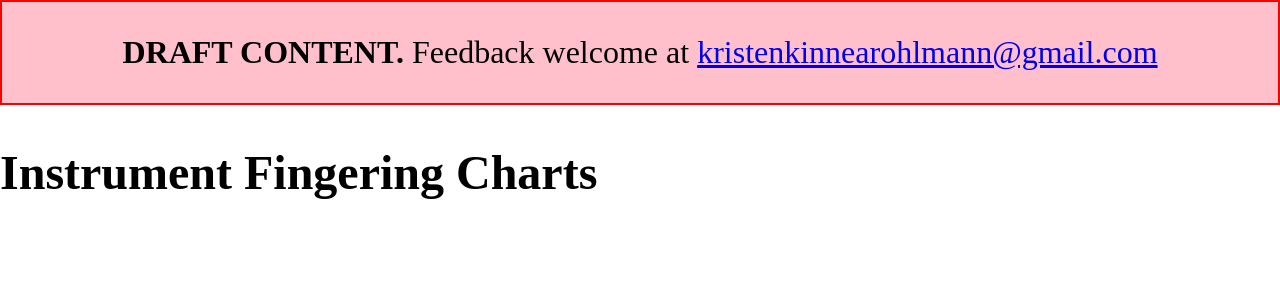
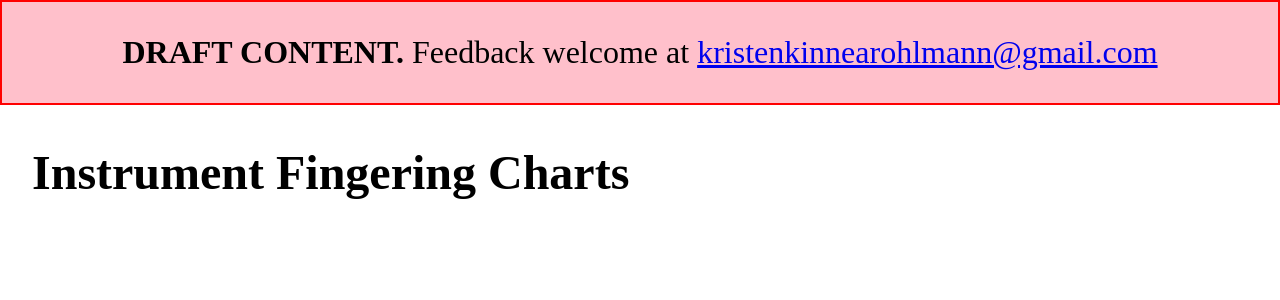
Before and after one commit to kristenkinnearohlmann/instrument-fingering-charts, a SvelteKit app: page / in a window 1280 px wide. Shown: the top 300 px of the page. Built offline with nearby package versions, Linux system fonts and the light colour scheme.

Commit message:
Add style to PageHeader component

```diff
--- a/src/components/PageHeader.svelte
+++ b/src/components/PageHeader.svelte
@@ -7,4 +7,8 @@
 </div>
 
 <style>
+	div {
+		margin: 0 auto;
+		width: 95%;
+	}
 </style>
```
